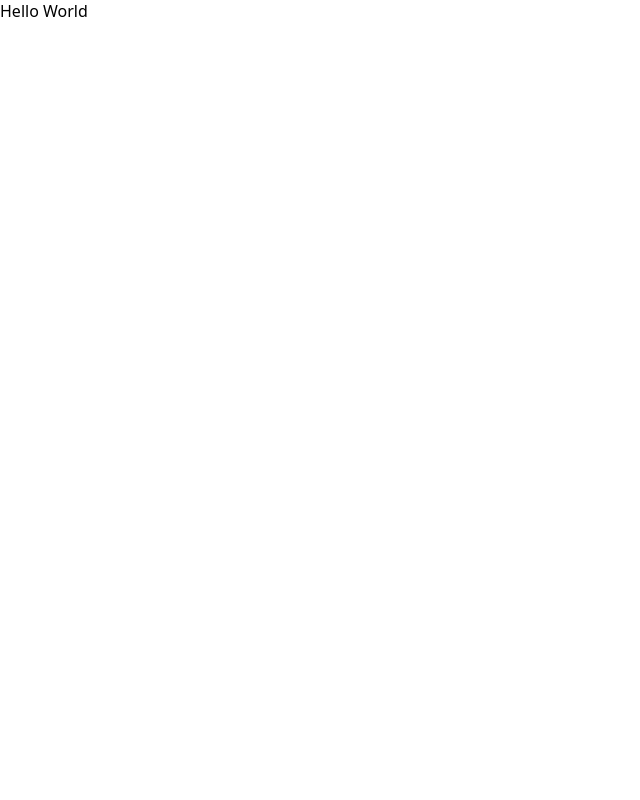
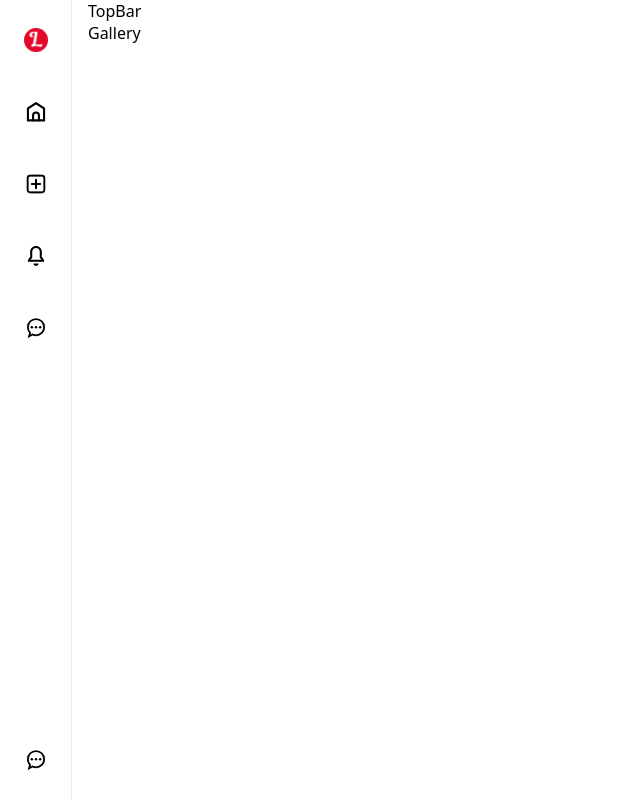
Before and after one commit to fasakinhenry/pinterest, a React (Vite) app: page / in a window 1280 px wide. Shown: the whole page, without its empty margins (0-640 px from the left). Built offline with nearby package versions, Linux system fonts and the light colour scheme.

Commit message:
feat: create and style the leftbar

```diff
--- a/src/App.jsx
+++ b/src/App.jsx
@@ -1,9 +1,18 @@
-import './app.css'
+import './app.css';
+import LeftBar from './components/leftBar/leftBar';
+import TopBar from './components/topBar/topBar';
+import Gallery from './components/gallery/gallery';
 
 const App = () => {
   return (
-    <div>Hello World</div>
-  )
-}
+    <div className='app'>
+      <LeftBar />
+      <div className='content'>
+        <TopBar />
+        <Gallery />
+      </div>
+    </div>
+  );
+};
 
-export default App
+export default App;
--- a/src/app.css
+++ b/src/app.css
@@ -0,0 +1,10 @@
+.app {
+  width: 100%;
+  display: flex;
+  gap: 16px;
+}
+
+.content {
+  flex: 1;
+  margin-right: 16px;
+}
--- a/src/components/leftBar/leftBar.css
+++ b/src/components/leftBar/leftBar.css
@@ -0,0 +1,38 @@
+.leftBar {
+    display: flex;
+    flex-direction: column;
+    align-items: center;
+    justify-content: space-between;
+    width: 72px;
+    height: 100vh;
+    position: sticky;
+    top: 0;
+    padding: 16px 0px;
+    border-right: 1px solid #e9e9e9;
+}
+
+.menuIcons {
+    display: flex;
+    flex-direction: column;
+    align-items: center;
+    gap: 24px;
+}
+
+.menuIcon {
+    width: 48px;
+    height: 48px;
+    display: flex;
+    align-items: center;
+    justify-content: center;
+    cursor: pointer;
+    border-radius: 12px;
+}
+
+.menuIcon:hover {
+    background-color: #f1f1f1;
+}
+
+.logo {
+    width: 24px;
+    height: 24px;
+}
--- a/src/components/leftBar/leftBar.jsx
+++ b/src/components/leftBar/leftBar.jsx
@@ -1,9 +1,30 @@
-import './leftBar.css'
+import './leftBar.css';
 
 const LeftBar = () => {
   return (
-    <div className='leftBar'>LeftBar</div>
-  )
-}
+    <div className='leftBar'>
+      <div className='menuIcons'>
+        <a href='/' className='menuIcon'>
+          <img src='/general/logo.png' alt='logo' className='logo' />
+        </a>
+        <a href='/' className='menuIcon'>
+          <img src='/general/home.svg' alt='home' />
+        </a>
+        <a href='/' className='menuIcon'>
+          <img src='/general/create.svg' alt='create' />
+        </a>
+        <a href='/' className='menuIcon'>
+          <img src='/general/updates.svg' alt='updates' />
+        </a>
+        <a href='/' className='menuIcon'>
+          <img src='/general/messages.svg' alt='messages' />
+        </a>
+      </div>
+      <a href='/' className='menuIcon'>
+        <img src='/general/messages.svg' alt='messages' />
+      </a>
+    </div>
+  );
+};
 
-export default LeftBar
+export default LeftBar;
```
